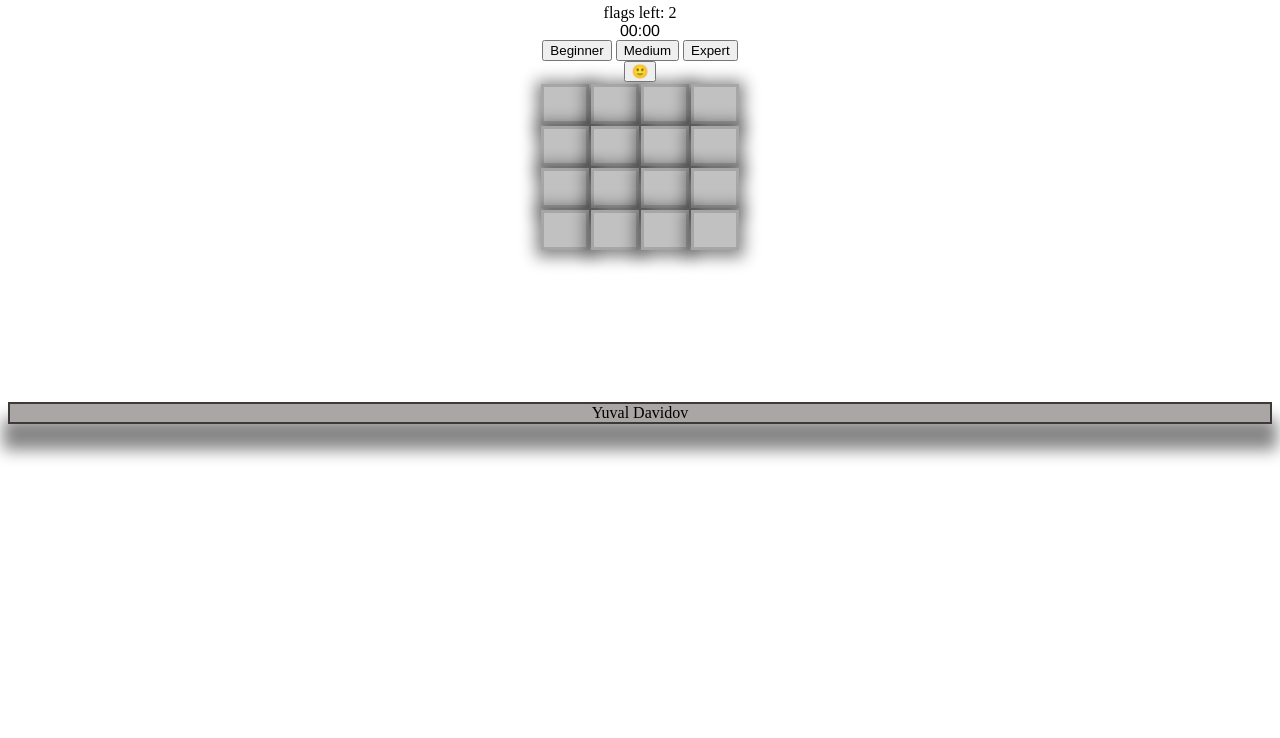
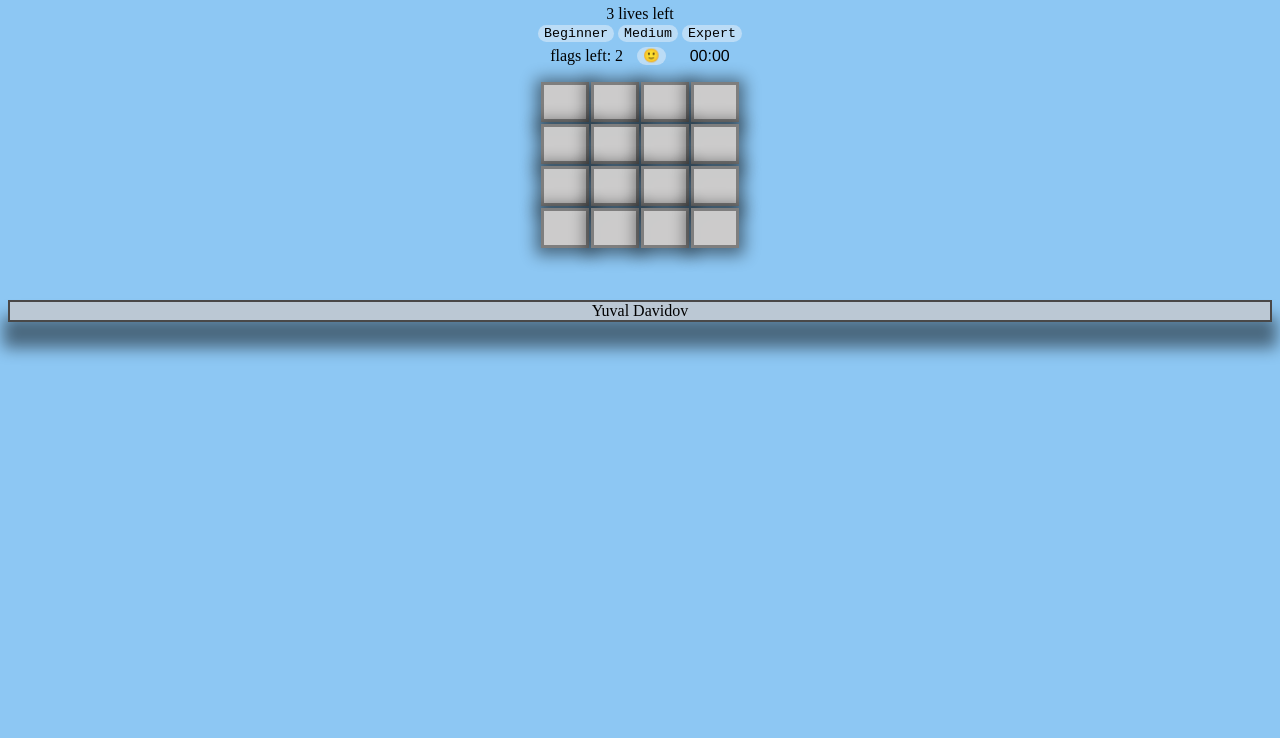
Before and after one commit to YuvalDavidov/mine-sweeper, a plain HTML site: page index.html in a window 1280 px wide. Shown: the part 62-800 px from the top of the page. Drawn offline with Linux system fonts and the light colour scheme.

Commit message:
Add files via upload

```diff
--- a/css/main.css
+++ b/css/main.css
@@ -1,13 +1,39 @@
 body {
+    background-color: rgb(141, 199, 243);
+    overflow: hidden;
     text-align: center;
 
 }
 
+h1 {
+    font-family: "Lucida Console", "Courier New", monospace;
+}
+
+.board {
+
+    margin: auto;
+    padding: 10px;
+
+}
+
+.f {
+    margin-right: 10px;
+    display: inline-block;
+    vertical-align: middle;
+}
+
+.restart {
+    margin-top: 5px;
+    margin-bottom: 5px;
+    margin-right: 10px;
+    vertical-align: middle;
+}
 
 .cell {
+    cursor: pointer;
     box-shadow: 0px 2px 16px 5px rgba(0, 0, 0, 0.48);
-    background-color: rgb(193, 193, 193);
-    border: solid rgba(103, 103, 103, 0.303);
+    background-color: rgba(204, 203, 203, 0.996);
+    border: solid rgba(103, 103, 103, 0.768);
     width: 40px;
     height: 40px;
     text-align: center;
@@ -16,7 +42,7 @@ body {
 }
 
 .cellShown {
-    background-color: rgba(116, 102, 102, 0.392);
+    background-color: rgba(137, 137, 137, 0.669);
 }
 
 .cellRed {
@@ -24,12 +50,22 @@ body {
 }
 
 .timer {
+    margin-left: 10px;
+    display: inline-block;
+    vertical-align: middle;
     font-family: 'Franklin Gothic Medium', 'Arial Narrow', Arial, sans-serif
 }
 
 .footer {
-    margin-top: 150px;
-    border: solid 2px rgb(61, 57, 57);
-    background-color: rgba(141, 134, 134, 0.734);
+    margin-top: 40px;
+    border: solid 2px rgb(73, 72, 72);
+    background-color: rgba(205, 201, 201, 0.734);
     box-shadow: 0px 21px 16px 5px rgba(0, 0, 0, 0.48);
 }
+
+button {
+    font-family: 'Courier New', Courier, monospace;
+    background-color: rgba(220, 235, 249, 0.589);
+    border: none;
+    border-radius: 10px;
+}
--- a/index.html
+++ b/index.html
@@ -11,13 +11,16 @@
 <body onload="initGame()">
 
     <h1>Mine Sweepers</h1>
-    <div>flags left: <span class="flags"></span> </div>
-    <div class="timer"><span class="min">00</span>:<span class="sec">00</span></div>
+    <!-- <div> <span class="hints"></span> hints</div> -->
+
+    <div><span class="lives"></span> lives left</div>
     <button onclick="chooseLvl(this)">Beginner</button>
     <button onclick="chooseLvl(this)">Medium</button>
     <button onclick="chooseLvl(this)">Expert</button>
     <br>
+    <div class="f">flags left: <span class="flags"></span> </div>
     <button class="restart" onclick="restart()">🙂</button>
+    <div class="timer"><span class="min">00</span>:<span class="sec">00</span></div>
 
 
     <div class="board" oncontextmenu="return false">
--- a/js/game.js
+++ b/js/game.js
@@ -11,7 +11,8 @@ var gGame = {
     isOn: false,
     shownCount: 0,
     markedCount: 0,
-    secsPassed: 0
+    lives: 3,
+    hints: 3
 }
 var gLevel = {
     SIZE: 4,
@@ -47,25 +48,7 @@ function createBoard(gLevel) {
 
         }
     }
-    // for (var k = 0; k < mines; k++) {
-    //     var x = getRandomInt(0, gLevel.SIZE)
-    //     var y = getRandomInt(0, gLevel.SIZE)
-    //     if (board[x][y].isMine) {
-    //         k--
-    //     } else {
-    //         var mine = {
-    //             location: { i: x, j: y },
-    //             symbol: MINE,
-    //             // minesAroundCount: 4,
-    //             isShown: false,
-    //             isMine: true,
-    //             isMarked: false
-    //         }
-    //         board[x][y] = mine
-    //     }
 
-    // }
-    // console.log(board);
     return board
 }
 
@@ -114,7 +97,7 @@ function checkVictory(board) {
         clearInterval(gTime)
         gGame.isOn = false
         elSmile.innerText = '😎'
-        alert('you won!')
+        // alert('you won!')
     }
 
 }
@@ -159,6 +142,8 @@ function restart() {
     clearInterval(gTime)
     elSmile.innerText = '🙂'
     elFlagCount.innerText = gLevel.MINES
+    gGame.lives = 3
+    elLives.innerText = gGame.lives
     var elSec = document.querySelector('.sec')
     var elMin = document.querySelector('.min')
     elSec.innerText = '00'
--- a/js/utils.js
+++ b/js/utils.js
@@ -2,6 +2,11 @@
 var elFlagCount = document.querySelector('.flags')
 elFlagCount.innerText = gLevel.MINES
 
+var elLives = document.querySelector('.lives')
+elLives.innerText = gGame.lives
+
+var elHints = document.querySelector('.hints')
+elHints.innerText = gGame.hints
 
 
 function countMineNeighbors(cellI, cellJ, mat) {
@@ -27,6 +32,7 @@ function renderCell(location, value) {
 }
 
 function cellClicked(elClicked, cellI, cellJ, ev) {
+
     if (!gGame.isOn) {
         var mines = gLevel.MINES
         for (var k = 0; k < mines; k++) {
@@ -52,8 +58,6 @@ function cellClicked(elClicked, cellI, cellJ, ev) {
         }
     }
 
-
-
     var elTime = document.querySelector('.sec')
     var currSec = elTime.innerText
     if (currSec === '00' && !gTime) {
@@ -64,8 +68,6 @@ function cellClicked(elClicked, cellI, cellJ, ev) {
         }, 1000);
 
     }
-
-
 
     if (gGame.isOn) {
         switch (ev.button) {
@@ -89,11 +91,15 @@ function cellClicked(elClicked, cellI, cellJ, ev) {
 
                         gBoard[cellI][cellJ].isShown = true
                         if (gBoard[cellI][cellJ].isMine) {
-
+                            gGame.lives--
+                            elLives.innerText = gGame.lives
                             elClicked.innerHTML = MINE
                             elClicked.classList.add('cellRed')
+                            if (gGame.lives === 0) {
+                                gameOver(gBoard)
+                            }
 
-                            gameOver(gBoard)
+
                         }
 
                     }
@@ -149,9 +155,6 @@ function timer() {
         elSec.innerText = tens + currSec
     }
 
-
-
-
 }
 
 
@@ -187,3 +190,7 @@ function revealNeighbors(iCell, jCell) {
     }
 
 }
+
+function hints() {
+
+}
```
Also changed, not shown: img/mineBackground.png (added).
